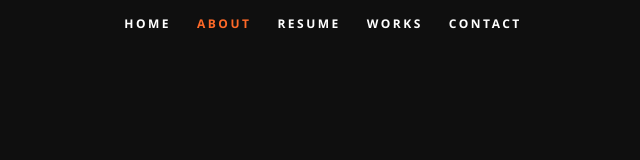
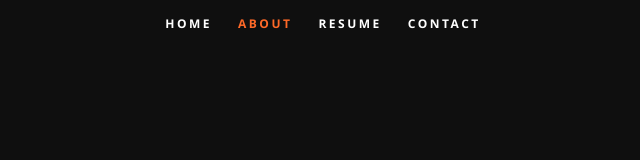
Before and after one commit to oktadafa/my-portofolio, a React (Create React App) app: page / in a window 1280 px wide. Shown: the top 160 px of the page, without its empty margins (317-957 px from the left). Built offline with nearby package versions, Linux system fonts and the light colour scheme.

Commit message:
🐛 :  fixing error when clicking works link

```diff
--- a/src/Components/Header.js
+++ b/src/Components/Header.js
@@ -13,7 +13,6 @@ class Header extends Component{
         return (
             <header id="home">
                 <ParticlesBg type="circle" bg={true}/>
-
                 <nav id="nav-wrap">
                     <a className="mobile-btn" href="#nav-wrap" title="Show navigation">
                         Show navigation
@@ -21,7 +20,6 @@ class Header extends Component{
                     <a className="mobile-btn" href="#home" title="Hide navigation">
                         Hide navigation
                     </a>
-
                     <ul id="nav" className="nav">
                         <li className="current">
                             <a className="smoothscroll" href="#home">
@@ -38,12 +36,6 @@ class Header extends Component{
                         <li>
                             <a className="smoothscroll" href="#resume">
                                 Resume
-                            </a>
-                        </li>
-
-                        <li>
-                            <a className="smoothscroll" href="#portfolio">
-                                Works
                             </a>
                         </li>
 
--- a/src/Components/Resume.js
+++ b/src/Components/Resume.js
@@ -3,7 +3,6 @@ import Slide from 'react-awesome-reveal'
 class Resume extends Component{
     render(){
         if (!this.props.data) return null;
-
         const skillmessage = this.props.data.skillmessage;
         const education = this.props.data.education.map((education) => {
        return ( <div key={education.school}>
```
Also changed, not shown: 1 other file (tests, documents, lock files or other folders).
